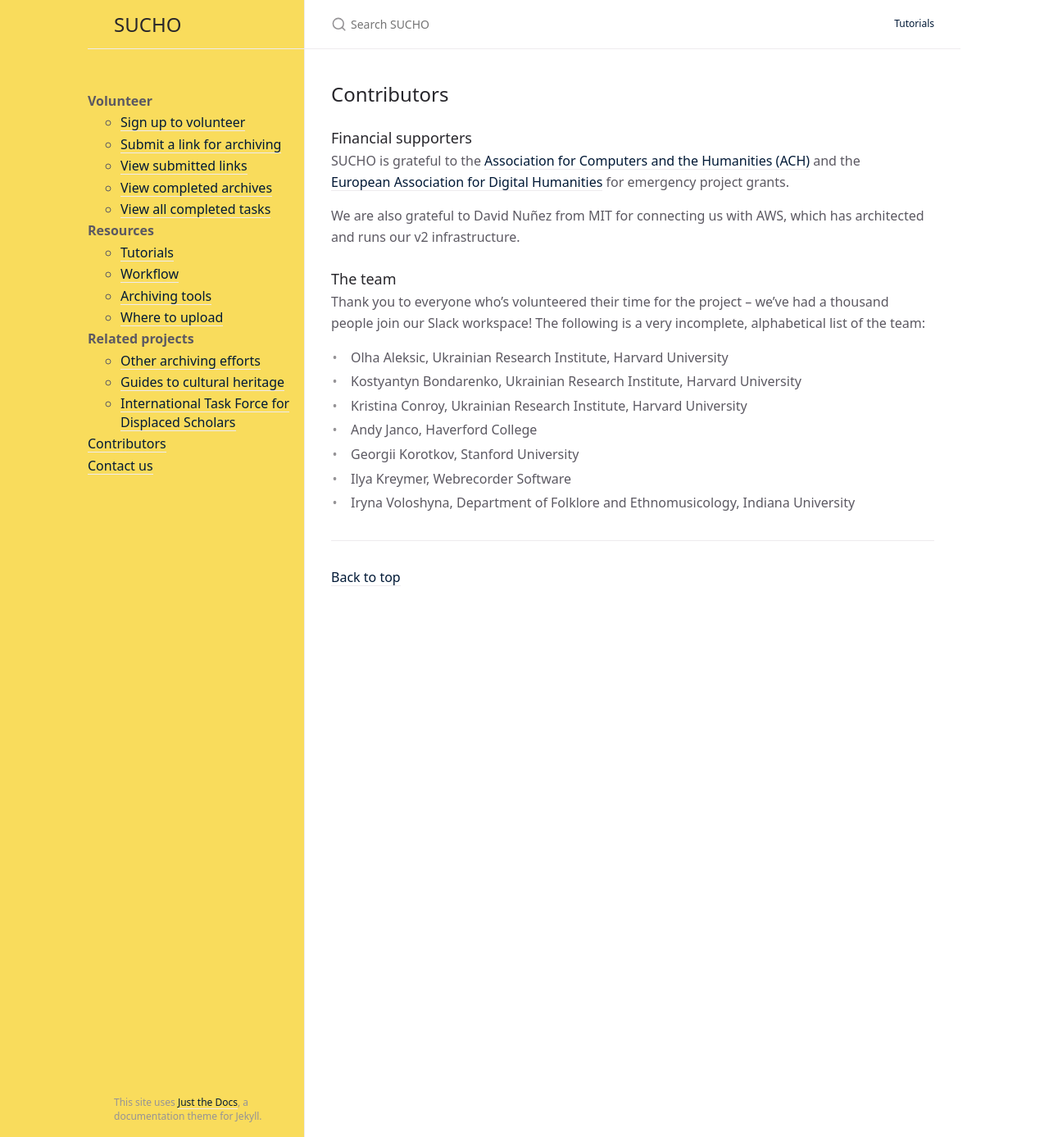
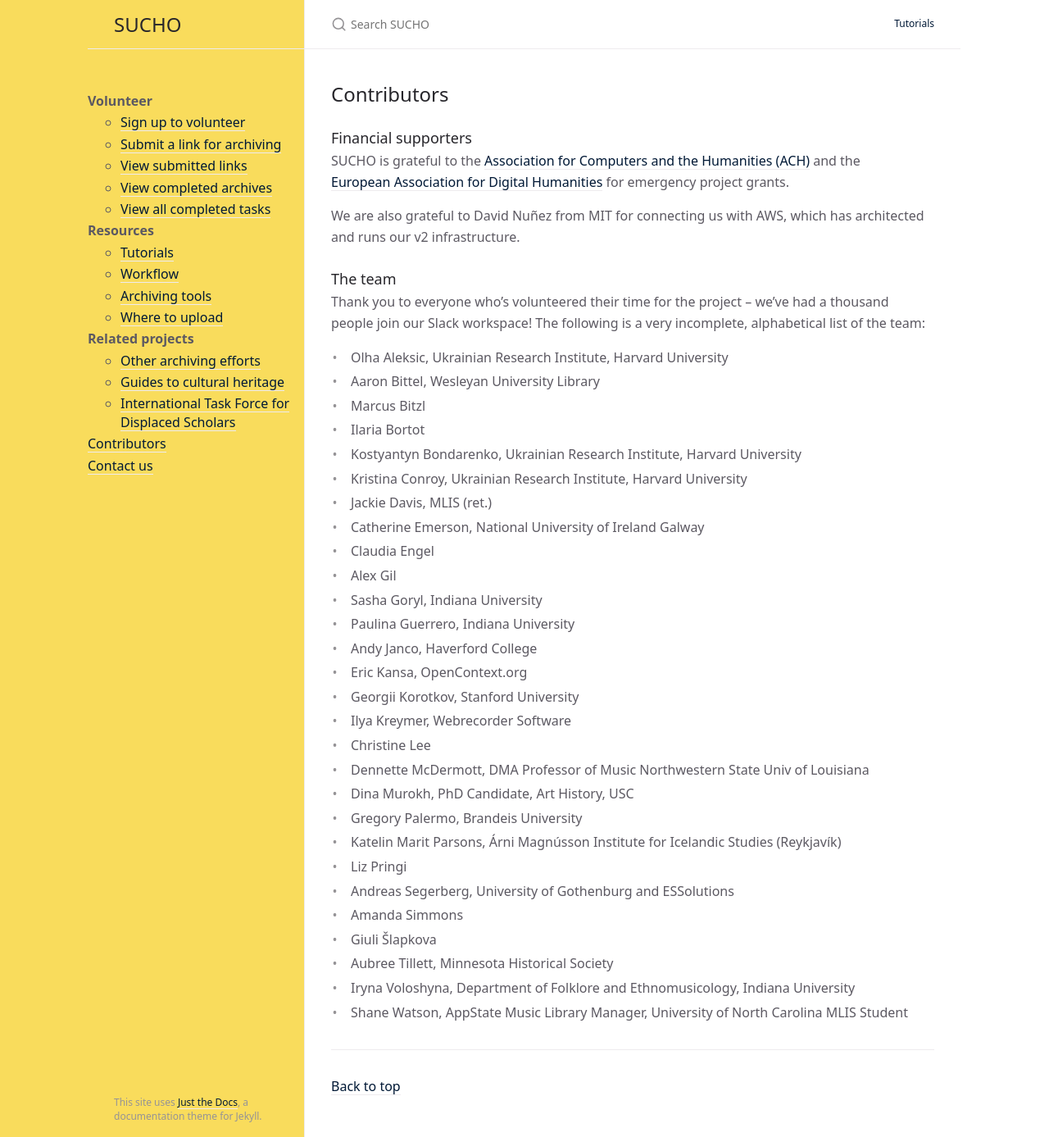
Before and after one commit to sucho-archiving/sucho-archiving.github.io, a Jekyll site: the page built from contributors.md, in a window 1280 px wide and 1387 px high. Shown: the whole window at 82% size. Built offline with Jekyll 4.4.1, drawn with Linux system fonts in a browser that asks for light colours.

Commit message:
Update contributors.md

```diff
--- a/contributors.md
+++ b/contributors.md
@@ -16,9 +16,30 @@
 Thank you to everyone who's volunteered their time for the project -- we've had a thousand people join our Slack workspace! The following is a very incomplete, alphabetical list of the team:
 
 - Olha Aleksic, Ukrainian Research Institute, Harvard University
+- Aaron Bittel, Wesleyan University Library
+- Marcus Bitzl
+- Ilaria Bortot
 - Kostyantyn Bondarenko, Ukrainian Research Institute, Harvard University
 - Kristina Conroy, Ukrainian Research Institute, Harvard University
+- Jackie Davis, MLIS (ret.)
+- Catherine Emerson, National University of Ireland Galway
+- Claudia Engel
+- Alex Gil
+- Sasha Goryl, Indiana University
+- Paulina Guerrero, Indiana University
 - Andy Janco, Haverford College
+- Eric Kansa, OpenContext.org
 - Georgii Korotkov, Stanford University
 - Ilya Kreymer, Webrecorder Software
+- Christine Lee
+- Dennette McDermott, DMA Professor of Music Northwestern State Univ of Louisiana
+- Dina Murokh, PhD Candidate, Art History, USC
+- Gregory Palermo, Brandeis University
+- Katelin Marit Parsons, Árni Magnússon Institute for Icelandic Studies (Reykjavík)
+- Liz Pringi
+- Andreas Segerberg, University of Gothenburg and ESSolutions
+- Amanda Simmons
+- Giuli Šlapkova
+- Aubree Tillett, Minnesota Historical Society
 - Iryna Voloshyna, Department of Folklore and Ethnomusicology, Indiana University
+- Shane Watson, AppState Music Library Manager, University of North Carolina MLIS Student
```
